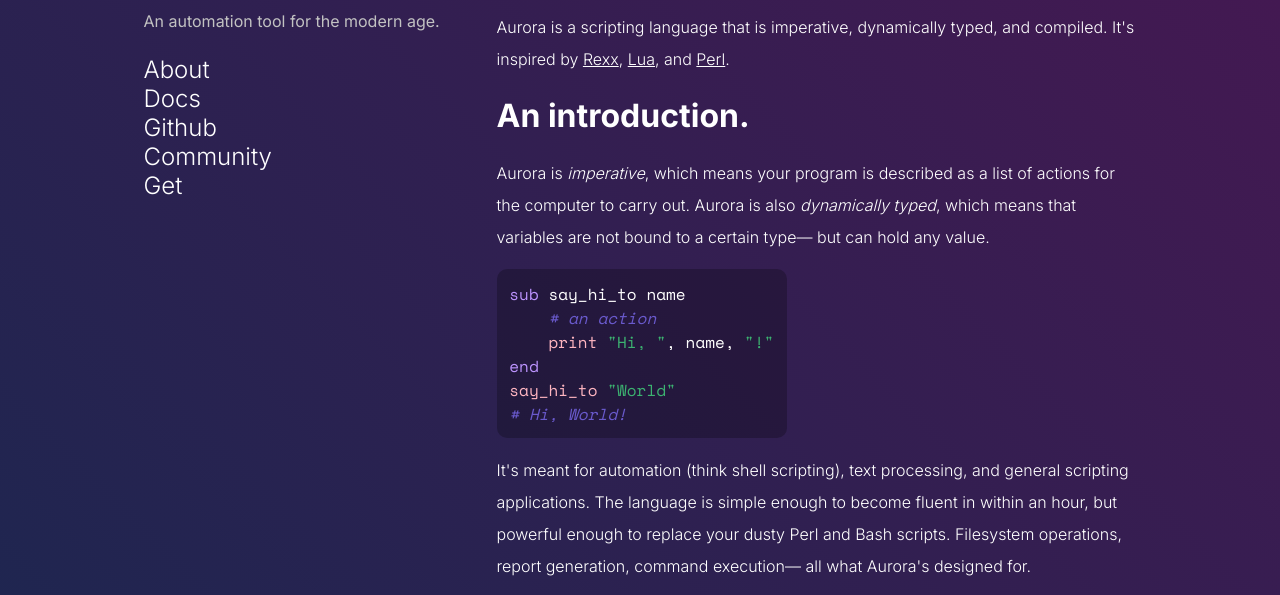
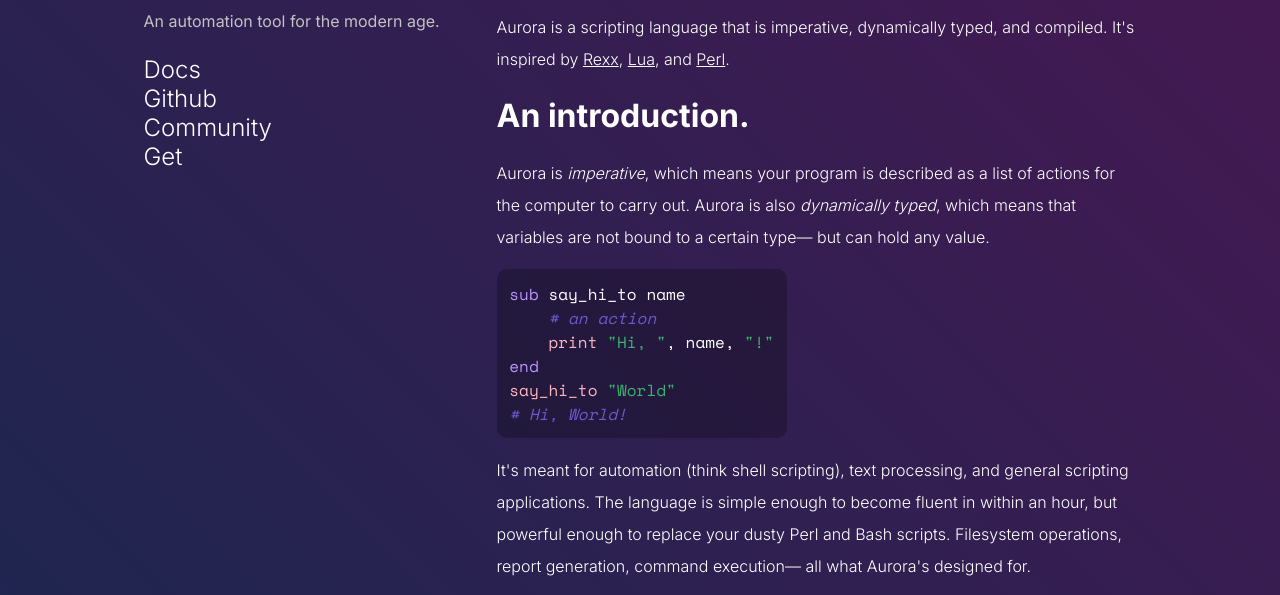
Before and after one commit to aurora-pl/aurora-lang.org, a plain HTML site: page index.html in a window 1280 px wide. Shown: the part 143-738 px from the top of the page. Drawn offline with nearby package versions, Linux system fonts and the light colour scheme.

Commit message:
Update index.html

```diff
--- a/index.html
+++ b/index.html
@@ -15,10 +15,9 @@
             </div>
             <h2 id="motto">An automation tool for the modern age.</h2>
             <ul id="nav">
-                <li><a href="/about" class="navlink">About</a></li>
                 <li><a href="https://docs.aurora-lang.org" class="navlink">Docs</a></li>
                 <li><a href="https://github.com/aurora-pl" class="navlink">Github</a></li>
-                <li><a href="/forum" class="navlink">Community</a></li>
+                <li><a href="https://talk.aurora-lang.org" class="navlink">Community</a></li>
                 <li><a href="/get" class="navlink">Get</a></li>
             </ul>
         </div>
```
